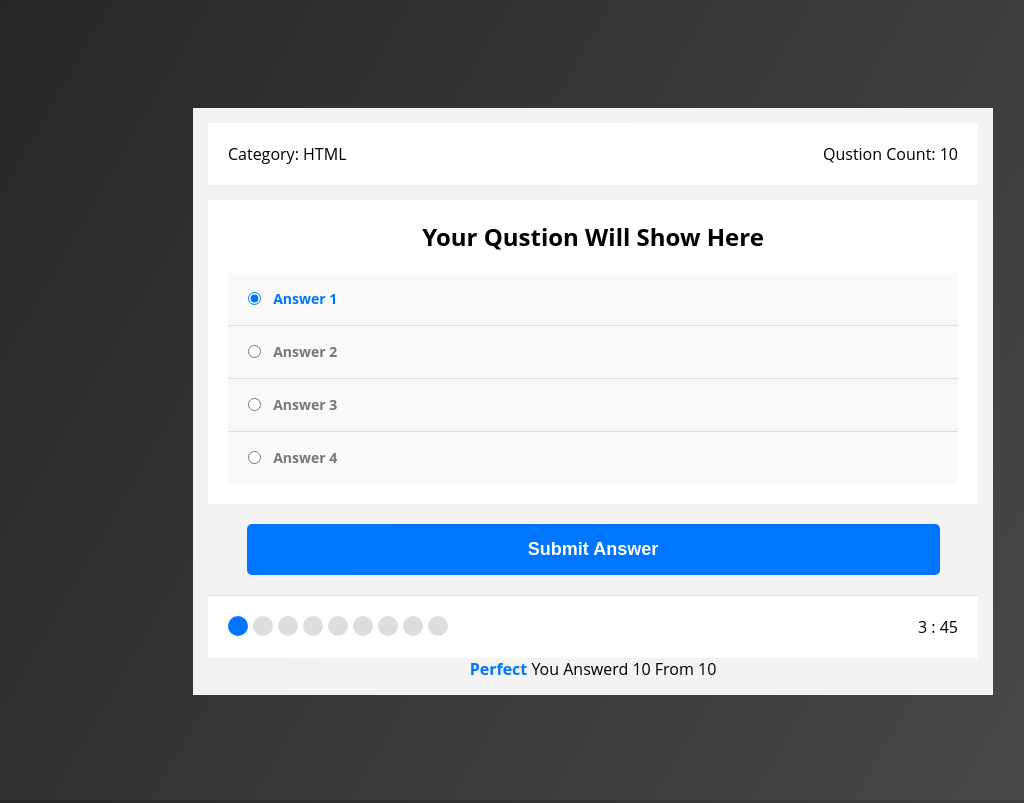
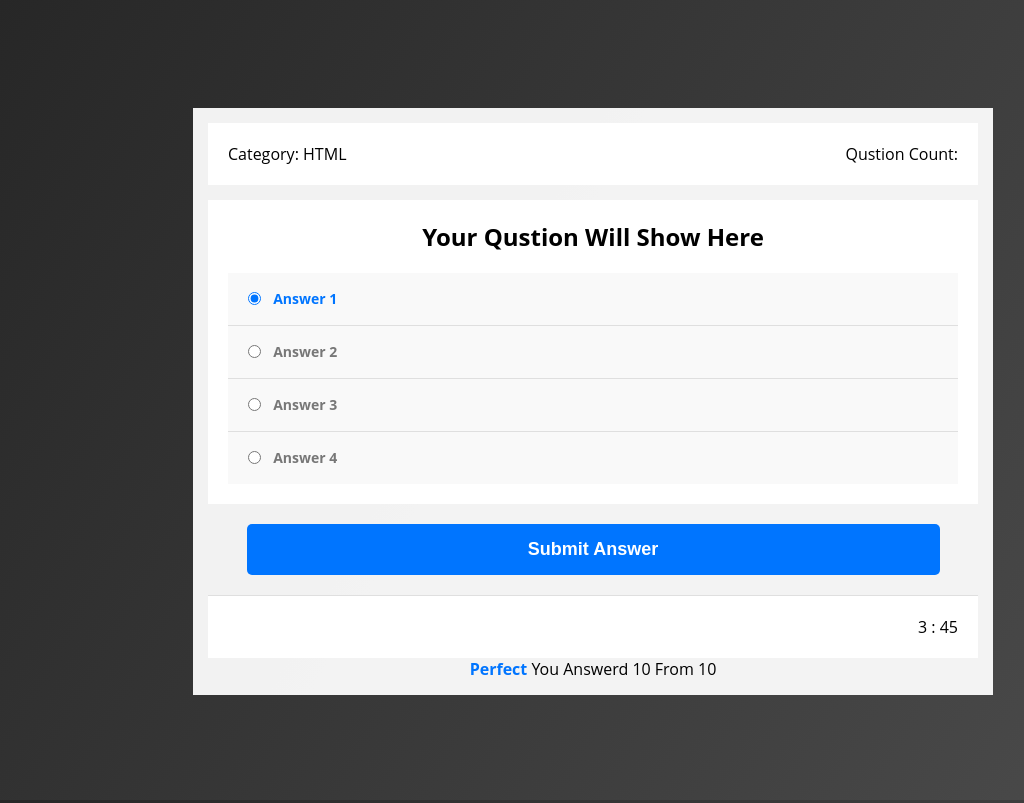
Before and after one commit to mo7amedehab97/Quiz-App, a plain HTML site: page html/qustions-page.html in a window 1280 px wide. Shown: the whole page, without its empty margins (47-1071 px from the left). Drawn offline with Linux system fonts and the light colour scheme.

Commit message:
delete the temp data relates #18

```diff
--- a/html/qustions-page.html
+++ b/html/qustions-page.html
@@ -15,7 +15,7 @@
 <section class="quiz-app">
     <div class="quiz-info">
         <div class="category">Category: <span>HTML</span></div>
-    <div class="count">qustion count: <span>10</span></div>
+    <div class="count">qustion count: <span></span></div>
     </div>
     <div class="quiz-area">
         <h2>your qustion will show here</h2>
@@ -39,15 +39,7 @@
     <button class="submit-btn"> submit answer</button>
     <div class="bullets">
         <div class="spans">
-            <span class="on"></span>
-            <span></span>
-            <span></span>
-            <span></span>
-            <span></span>
-            <span></span>
-            <span></span>
-            <span></span>
-            <span></span>
+
         </div>
         <div class="countdown">
             <span class="min">3</span> :
```
